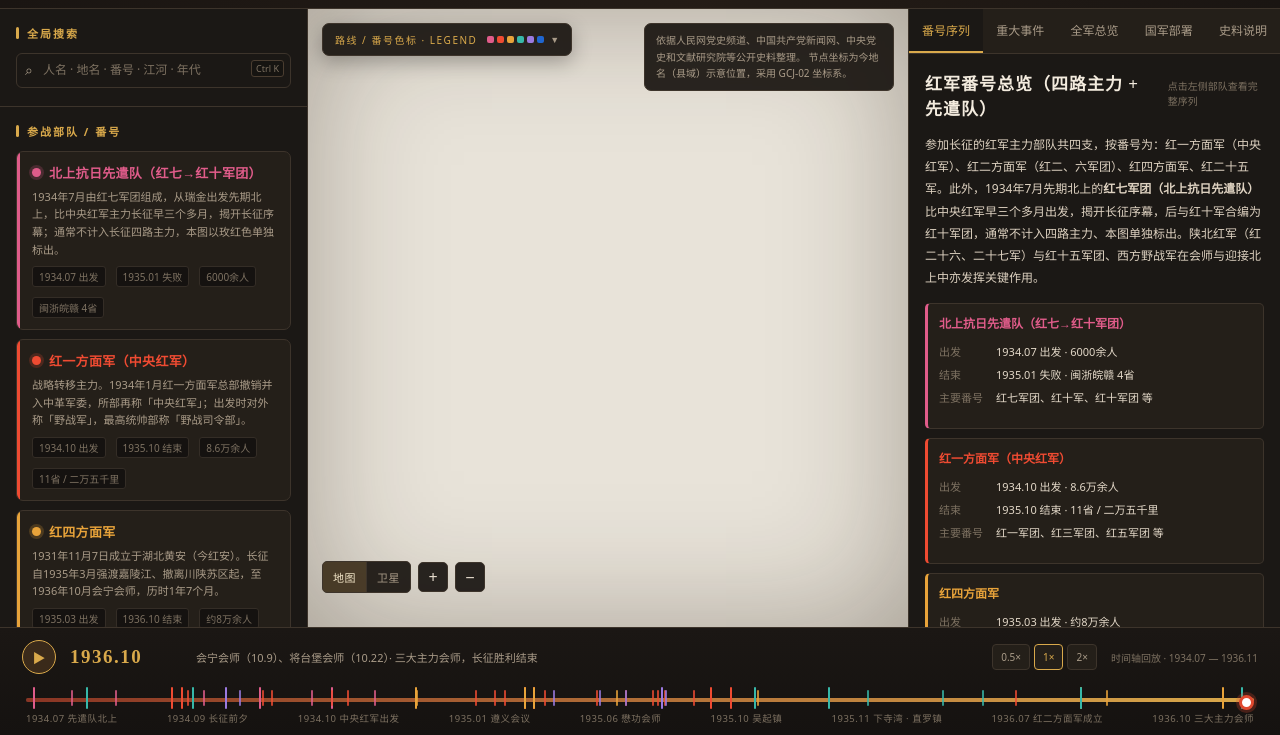
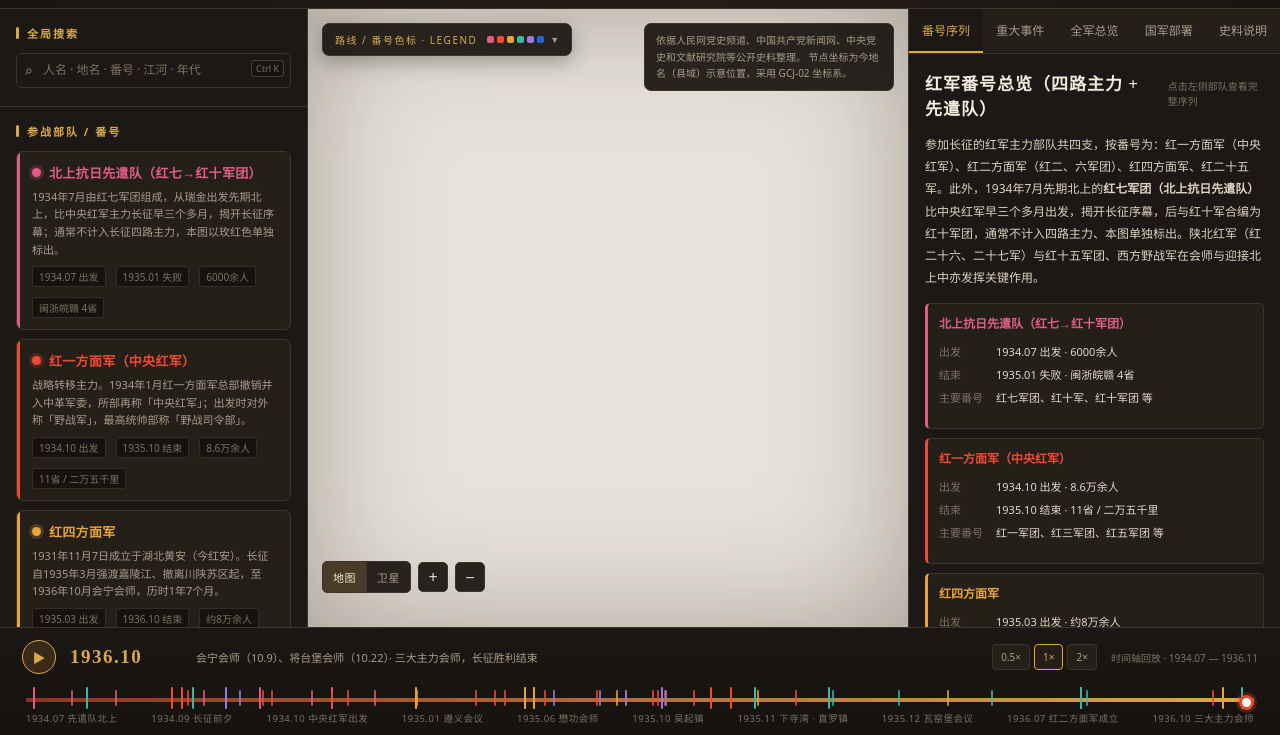
Before and after one commit to vstony/long-march-map, a plain HTML site: page index.html in a window 1280 px wide. Shown: the part 65-800 px from the top of the page. Drawn offline with Linux system fonts and the light colour scheme.

Commit message:
补入瓦窑堡会议（1935.12.17—25）：路线节点、番号沿革、时间轴阶段与跳转标签

```diff
--- a/index.html
+++ b/index.html
@@ -519,6 +519,7 @@
       <span data-jump="1935-06-18">1935.06 懋功会师</span>
       <span data-jump="1935-10-19">1935.10 吴起镇</span>
       <span data-jump="1935-11-02">1935.11 下寺湾 · 直罗镇</span>
+      <span data-jump="1935-12-17">1935.12 瓦窑堡会议</span>
       <span data-jump="1936-07-05">1936.07 红二方面军成立</span>
       <span data-jump="1936-10-22">1936.10 三大主力会师</span>
     </div>
@@ -535,7 +536,7 @@ const ARMY = {
     sub:'战略转移主力。1934年1月红一方面军总部撤销并入中革军委，所部再称「中央红军」；出发时对外称「野战军」，最高统帅部称「野战司令部」。',
     meta:['1934.10 出发','1935.10 结束','8.6万余人','11省 / 二万五千里'],
     start:'1934年10月10日起，江西瑞金、于都等地集结南渡于都河',
-    end:'1935年10月19日抵达陕北吴起镇，中央红军主力长征结束；10月30日东进甘泉，11月2日在下寺湾与红十五军团会师、恢复红一方面军番号，11月直罗镇战役为落脚西北举行「奠基礼」',
+    end:'1935年10月19日抵达陕北吴起镇，中央红军主力长征结束；10月30日东进甘泉，11月2日在下寺湾与红十五军团会师、恢复红一方面军番号，11月直罗镇战役为落脚西北举行「奠基礼」，12月瓦窑堡会议确定抗日民族统一战线策略',
     province:'江西、福建、广东、湖南、广西、贵州、云南、四川、西康、甘肃、陕西（11省）',
     mission:'在第五次反「围剿」失利后实行战略转移，突破国民党军四道封锁线；遵义会议后转向川黔滇边机动，摆脱围追堵截，北上创建川陕甘根据地；最终落脚陕甘，把中国革命大本营放在西北，并西征迎接红二、红四方面军北上。',
     lead:'中革军委主席朱德，副主席周恩来、王稼祥；中国工农红军总司令朱德、总政治委员周恩来、总参谋长刘伯承、总政治部主任王稼祥。1935年11月恢复红一方面军番号后，司令员彭德怀、政治委员毛泽东。',
@@ -557,6 +558,8 @@ const ARMY = {
       ['1935.08','红一、红四方面军混编为左、右两路军：<b>右路军</b>＝红一、红三军 + 红四、红三十军（中共中央随行）；<b>左路军</b>＝红五、红三十二军 + 红九、红三十一、红三十三军（红军总司令部随行）。'],
       ['1935.09.12','俄界会议后，中央纵队与红一、红三军改编为<b>中国工农红军陕甘支队</b>，约7000余人，先行北上。'],
       ['1935.11','恢复红一方面军番号：红一、红三军合编为<b>红一军团</b>；由红二十五军与陕北红军组成的<b>红十五军团</b>编入序列，全军约1.4万人。'],
+      ['1935.12.17','<b>瓦窑堡会议</b>：中共中央政治局在陕西安定县（今子长）瓦窑堡召开扩大会议（17—25日），通过《中央关于军事战略问题的决议》与《中央关于目前政治形势与党的任务决议》，确定建立<b>抗日民族统一战线</b>的策略方针，将「工农共和国」改为「人民共和国」；27日毛泽东作《论反对日本帝国主义的策略》报告。'],
+      ['1936.02','为贯彻瓦窑堡会议方针，红一方面军以「中国人民红军抗日先锋军」名义东渡黄河进行<b>东征</b>（2月20日至5月初），打击阎锡山部并扩大红军影响。'],
       ['1936.05','组成<b>西方野战军</b>西征（5月至7月底），打击宁夏军阀、开辟纵横400余里新根据地，为迎接红二、红四方面军北上作准备。']
     ],
     view:{center:[31.0,106.8],zoom:5.6}
@@ -728,7 +731,8 @@ central:[
   n('吴起镇',36.92,108.18,'1935-10-19','end',E('抵达吴起镇 · 中央红军长征结束','终点','1935年10月19日陕甘支队到达陕北吴起镇。中央红军主力历时1年、纵横11省、行程二万五千里的长征胜利结束，陕甘根据地成为落脚地。10月22日中央政治局在此召开扩大会议，确定「保卫和扩大陕北苏区、以陕北苏区领导全国革命」的战略任务。','陕甘支队（约7000余人）')),
   n('下寺湾',36.33,109.12,'1935-11-02','join',E('下寺湾会师 · 恢复红一方面军番号','会师','10月30日陕甘支队由吴起镇东进，11月2日进驻甘泉县下寺湾，同红十五军团会师。11月3日中共中央政治局在此召开会议，决定成立西北革命军事委员会（毛泽东为主席，周恩来、彭德怀为副主席），并宣布恢复红一方面军番号：彭德怀任司令员、毛泽东任政治委员，红十五军团编入序列，陕甘支队改编为红一军团，全军约1.4万人。','陕甘支队；红十五军团；红一军团')),
   n('象鼻子湾',36.21,109.30,'1935-11-05','meeting',E('象鼻子湾 · 长征总结讲话','事件','11月5日毛泽东率红一军团到达甘泉象鼻子湾，向随行部队讲话，对长征作出总结：「长征是宣言书，长征是宣传队，长征是播种机。」至此陕甘支队完成历史使命。','红一军团')),
-  n('直罗镇',35.98,109.10,'1935-11-21','battle',E('直罗镇战役 · 奠基礼','战役','11月21日至24日，红一方面军在富县直罗镇地区全歼国民党军第57军第109师又1个团、击毙师长牛元峰，打破对陕甘苏区的第三次「围剿」。毛泽东评价：这一仗「给党中央把全国革命大本营放在西北的任务，举行了一个奠基礼」。','红一军团；红十五军团'))
+  n('直罗镇',35.98,109.10,'1935-11-21','battle',E('直罗镇战役 · 奠基礼','战役','11月21日至24日，红一方面军在富县直罗镇地区全歼国民党军第57军第109师又1个团、击毙师长牛元峰，打破对陕甘苏区的第三次「围剿」。毛泽东评价：这一仗「给党中央把全国革命大本营放在西北的任务，举行了一个奠基礼」。','红一军团；红十五军团')),
+  n('瓦窑堡',37.14,109.67,'1935-12-17','meeting',E('瓦窑堡会议 · 确定抗日民族统一战线','会议','12月17日至25日，中共中央在陕西安定县（今子长）瓦窑堡召开政治局扩大会议。张闻天主持，毛泽东、周恩来、博古、李维汉、王稼祥、刘少奇、邓发、凯丰、张浩等出席。23日通过《中央关于军事战略问题的决议》，25日通过《中央关于目前政治形势与党的任务决议》，确定建立抗日民族统一战线的策略方针，并把「工农共和国」改为「人民共和国」；27日毛泽东作《论反对日本帝国主义的策略》报告。会议是遵义会议的继续和发展，解决了党的政治路线问题。','中共中央政治局；红一方面军'))
 ],
 fourth:[
   n('旺苍',32.23,106.29,'1935-03-28','start',E('红四方面军开始长征','出发','1935年3月下旬，红四方面军根据中共中央和中革军委指示发起强渡嘉陵江战役，撤离川陕苏区，踏上长征征途。','红四方面军：第四、九、三十、三十一、三十三军')),
@@ -2145,6 +2149,7 @@ const PHASES=[
   [toDay('1935-10-05'),'张国焘在卓木碉另立「中央」分裂红军，朱德、刘伯承等坚持斗争'],
   [toDay('1935-10-19'),'中央红军抵达吴起镇；11月恢复红一方面军番号、直罗镇战役奠基礼'],
   [toDay('1935-11-19'),'红二、六军团桑植突围长征；红四方面军南下川康边受挫'],
+  [toDay('1935-12-17'),'瓦窑堡会议 · 确定抗日民族统一战线策略，把「工农共和国」改为「人民共和国」'],
   [toDay('1936-04-01'),'红二、六军团石鼓渡金沙江；红四方面军整编为6军19师；西方野战军西征'],
   [toDay('1936-07-05'),'甘孜会师 · 红二方面军成立，红二、四方面军共同北上'],
   [toDay('1936-10-09'),'会宁会师（10.9）、将台堡会师（10.22）· 三大主力会师，长征胜利结束']
```
